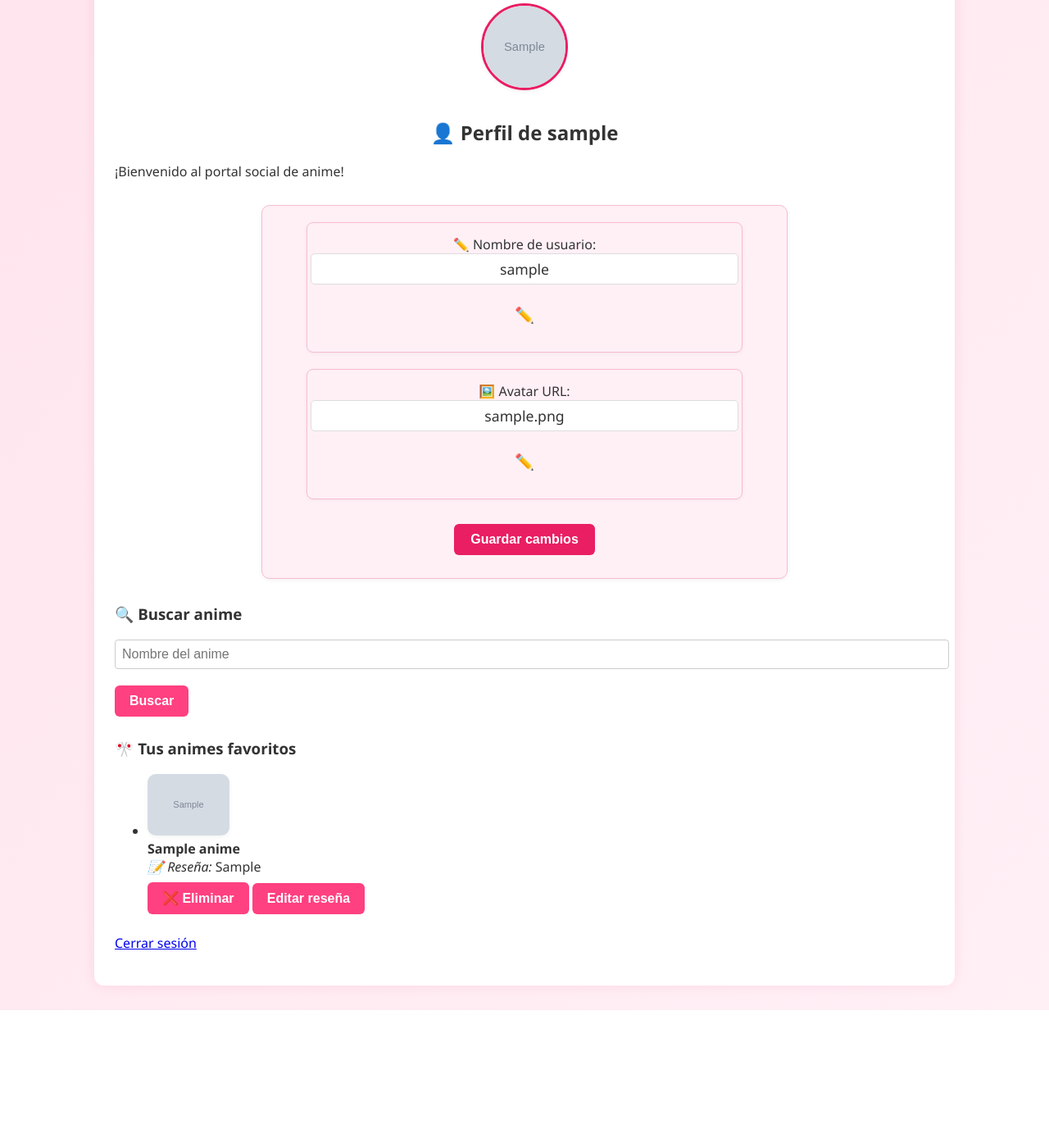
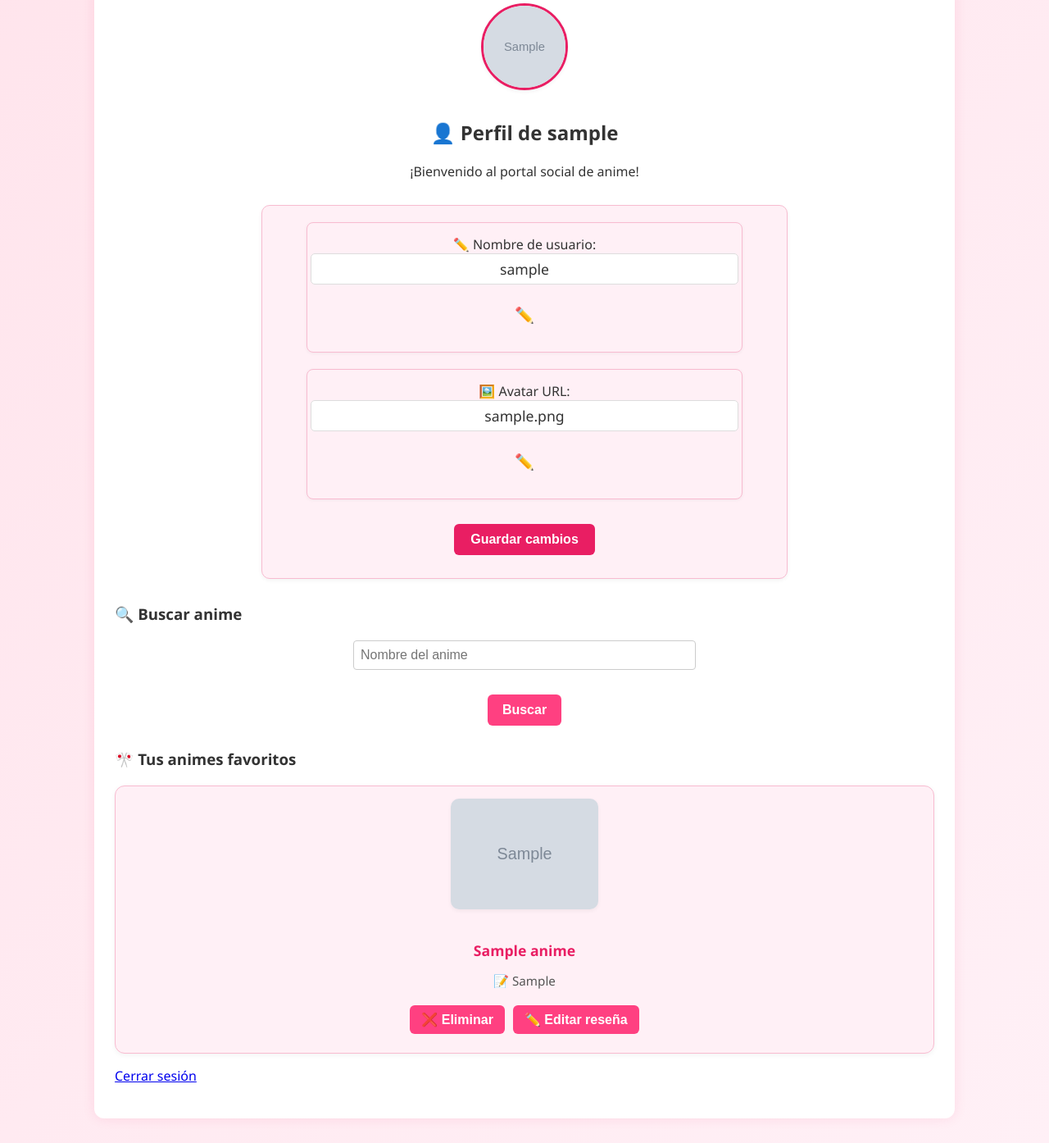
Before and after one commit to AdrianRochaC/anime, a Flask app: page /profile in a window 1280 px wide. Shown: the part 206-1600 px from the top of the page at 82% size. Before the commit the page ends 1438 px from the top, so only its background shows below. Run offline with Flask 3, Linux system fonts and the light colour scheme; a user stored in the database is signed in; tables that the repository leaves empty hold one stand-in row (values such as "Sample post"); grey boxes marked "Sample" are stand-in pictures.

Commit message:
arreglo visual

```diff
--- a/app/static/style.css
+++ b/app/static/style.css
@@ -176,6 +176,7 @@
     border-radius: 5px;
     font-size: 1em;
     margin-bottom: 8px;
+    transition: all 0.3s ease;
 }
 
 .editable-field button {
@@ -252,32 +253,111 @@
     color: #e91e63;
 }
 
-/* 🧃 Tarjetas de anime */
-.anime-grid {
+/* 🔍 Búsqueda de anime */
+.busqueda-anime {
+    display: flex;
+    flex-direction: column;
+    align-items: center;
+    gap: 10px;
+    margin: 20px 0;
+}
+
+.busqueda-anime input {
+    max-width: 400px;
+}
+
+/* 🎬 Tarjeta de resultado */
+.resultado-card {
+    background-color: #fff0f6;
+    border: 1px solid #f8bbd0;
+    border-radius: 12px;
+    padding: 20px;
+    margin: 20px 0;
+    box-shadow: 0 2px 6px rgba(0,0,0,0.05);
+    text-align: center;
+}
+
+.resultado-card img {
+    margin-bottom: 10px;
+    border-radius: 10px;
+}
+
+/* 🎌 Favoritos */
+.favoritos-grid {
     display: grid;
-    grid-template-columns: repeat(auto-fit, minmax(180px, 1fr));
+    grid-template-columns: repeat(auto-fit, minmax(220px, 1fr));
     gap: 20px;
     margin-top: 20px;
+    justify-content: center;
 }
 
-.anime-card {
+.favorito-card {
     background-color: #fff0f6;
     border: 1px solid #f8bbd0;
     border-radius: 12px;
     padding: 15px;
     text-align: center;
-    box-shadow: 0 2px 5px rgba(0,0,0,0.05);
+    box-shadow: 0 2px 6px rgba(0,0,0,0.05);
     transition: transform 0.2s ease;
 }
 
-.anime-card:hover {
-    transform: scale(1.05);
+.favorito-card:hover {
+    transform: scale(1.03);
 }
 
-.anime-card h4 {
-    margin-top: 10px;
+.favorito-card img {
+    width: 100%;
+    max-width: 180px;
+    border-radius: 10px;
+    margin-bottom: 10px;
+}
+
+.favorito-card h4 {
     font-size: 1.1em;
     color: #e91e63;
+    margin-bottom: 8px;
+}
+
+.reseña {
+    font-size: 0.95em;
+    color: #555;
+    margin-bottom: 12px;
+}
+
+/* 🎯 Botones de favoritos */
+.botones-favorito {
+    display: flex;
+    justify-content: center;
+    gap: 10px;
+    flex-wrap: wrap;
+}
+
+.btn-eliminar,
+.btn-editar {
+    background-color: #ff4081;
+    color: white;
+    border: none;
+    padding: 8px 14px;
+    border-radius: 6px;
+    font-weight: bold;
+    cursor: pointer;
+    transition: background-color 0.2s ease;
+}
+
+.btn-eliminar:hover {
+    background-color: #f44336;
+}
+
+.btn-editar:hover {
+    background-color: #2196f3;
+}
+
+/* 💤 Sin favoritos */
+.no-favoritos {
+    text-align: center;
+    font-style: italic;
+    color: #999;
+    margin-top: 20px;
 }
 
 /* 📱 Responsive ajustes */
@@ -296,11 +376,14 @@
         padding: 15px;
     }
 
-    .anime-card {
+    .anime-card,
+    .favorito-card {
         padding: 10px;
     }
 
-    button {
+    button,
+    .btn-eliminar,
+    .btn-editar {
         padding: 8px 14px;
         font-size: 0.95em;
     }
@@ -312,4 +395,8 @@
     .editable-field input {
         width: 100%;
     }
+
+    .busqueda-anime input {
+        width: 100%;
+    }
 }
--- a/app/templates/profile.html
+++ b/app/templates/profile.html
@@ -14,20 +14,22 @@
         <a href="{{ url_for('feed') }}">Muro</a>
         <a href="{{ url_for('auth.logout') }}">Cerrar sesión</a>
     </nav>
+
     <div class="container">
-        <div style="text-align:center;">
-            <img src="{{ user.avatar_url }}" class="avatar" style="width:100px;"><br>
+        <div class="profile-header">
+            <img src="{{ user.avatar_url }}" class="avatar"><br>
             <h2>👤 Perfil de {{ user.username }}</h2>
+            <p>¡Bienvenido al portal social de anime!</p>
         </div>
-        <p>¡Bienvenido al portal social de anime!</p>
+
+        <!-- 🛠️ Editor de perfil -->
         <div class="profile-editor">
             <form method="POST" action="{{ url_for('profile') }}">
                 <div class="field-card">
                     <label>✏️ Nombre de usuario:</label>
                     <div class="field-content">
                         <span id="username-display">{{ user.username }}</span>
-                        <input type="text" id="username-input" name="username" value="{{ user.username }}"
-                            style="display:none;">
+                        <input type="text" id="username-input" name="username" value="{{ user.username }}" style="display:none;">
                         <button type="button" onclick="toggleEdit('username')">✏️</button>
                     </div>
                 </div>
@@ -36,8 +38,7 @@
                     <label>🖼️ Avatar URL:</label>
                     <div class="field-content">
                         <span id="avatar-display">{{ user.avatar_url }}</span>
-                        <input type="text" id="avatar-input" name="avatar_url" value="{{ user.avatar_url }}"
-                            style="display:none;">
+                        <input type="text" id="avatar-input" name="avatar_url" value="{{ user.avatar_url }}" style="display:none;">
                         <button type="button" onclick="toggleEdit('avatar')">✏️</button>
                     </div>
                 </div>
@@ -46,15 +47,14 @@
             </form>
         </div>
 
-
-
-        <!-- 🔍 Aquí va el bloque que me compartiste -->
+        <!-- 🔍 Búsqueda de anime -->
         <h3>🔍 Buscar anime</h3>
-        <form method="POST">
+        <form method="POST" class="busqueda-anime">
             <input type="text" name="anime" placeholder="Nombre del anime" required>
             <button type="submit">Buscar</button>
         </form>
 
+        <!-- 🎬 Resultado del anime -->
         {% if resultado %}
         <form method="POST" action="/add_favorite">
             <input type="hidden" name="titulo" value="{{ resultado.titulo }}">
@@ -63,7 +63,7 @@
             <button type="submit">💖 Agregar a favoritos</button>
         </form>
 
-
+        <div class="resultado-card">
             <h3>🎬 Resultado</h3>
             <img src="{{ resultado.imagen }}" width="200"><br>
             <strong>{{ resultado.titulo }} ({{ resultado.titulo_en }})</strong><br>
@@ -72,36 +72,36 @@
             <p><strong>Géneros:</strong> {{ resultado.generos | join(', ') }}</p>
             <p><strong>Puntaje:</strong> {{ resultado.score }} / 100</p>
             <p><a href="{{ resultado.url }}" target="_blank">Ver en AniList</a></p>
+        </div>
         {% endif %}
 
-        <!-- 🎌 Lista de favoritos -->
+        <!-- 💖 Lista de favoritos -->
         <h3>🎌 Tus animes favoritos</h3>
-        <ul>
+        <div class="favoritos-grid">
             {% for anime in user.animes_favoritos %}
-            <li>
-                <img src="{{ anime.imagen }}" width="100"><br>
-                <strong>{{ anime.titulo }}</strong><br>
+            <div class="favorito-card">
+                <img src="{{ anime.imagen }}" alt="{{ anime.titulo }}">
+                <h4>{{ anime.titulo }}</h4>
                 {% if anime.reseña %}
-                <em>📝 Reseña:</em> {{ anime.reseña }}<br>
+                <p class="reseña">📝 {{ anime.reseña }}</p>
                 {% endif %}
-                <form method="POST" action="/delete_favorite/{{ anime.id }}" style="display:inline;">
-                    <button type="submit">❌ Eliminar</button>
+                <div class="botones-favorito">
+                    <form method="POST" action="/delete_favorite/{{ anime.id }}">
+                        <button class="btn-eliminar">❌ Eliminar</button>
                     </form>
-                <form action="{{ url_for('edit_favorite', id=anime.id) }}" method="GET" style="display:inline;">
-                    <button type="submit">Editar reseña</button>
+                    <form action="{{ url_for('edit_favorite', id=anime.id) }}" method="GET">
+                        <button class="btn-editar">✏️ Editar reseña</button>
                     </form>
-
-            </li>
+                </div>
+            </div>
             {% else %}
-            <li>No has agregado favoritos aún.</li>
+            <p class="no-favoritos">Aún no has agregado animes favoritos.</p>
             {% endfor %}
-        </ul>
-
-
+        </div>
 
         <p><a href="/logout">Cerrar sesión</a></p>
     </div>
-</body>
+
     <script>
         function toggleEdit(field) {
             const display = document.getElementById(field + '-display');
@@ -116,8 +116,12 @@
                 display.style.display = 'inline-block';
                 input.style.display = 'none';
             }
+
+            if (field === 'avatar') {
+                document.querySelector('.avatar').src = input.value;
+            }
         }
     </script>
-
+</body>
 
 </html>
```
Lines whose indentation alone changed are shown as unchanged.
